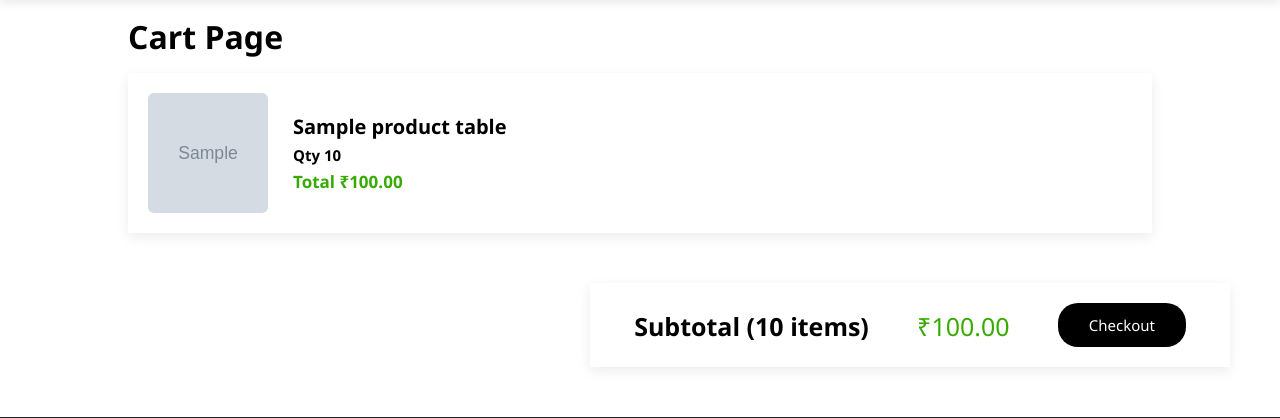
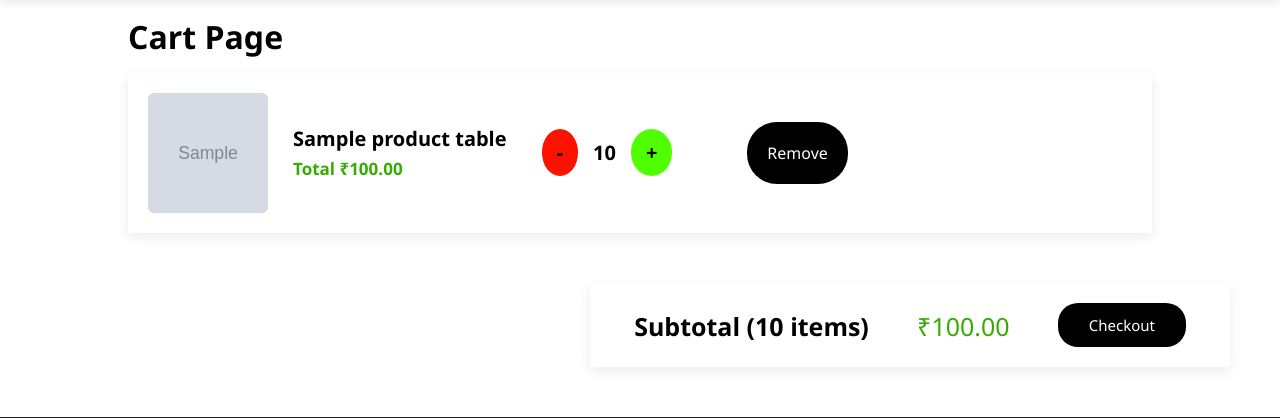
Before and after one commit to Suyash-coder-kumar/Sasta_Amazon, a Django app: page /cart/ in a window 1280 px wide. Shown: the part 79-497 px from the top of the page. Run offline with Django 5.2, Linux system fonts and the light colour scheme; a user stored in the database is signed in; tables that the repository leaves empty hold one stand-in row (values such as "Sample post"); grey boxes marked "Sample" are stand-in pictures; parts of the project's set-up code (start-up, migrations or seed data) failed here and were passed over.

Commit message:
feat and style: add cart increase decrease button
Added increase decrease button with styling and gave them view.

```diff
--- a/sasta_amazon/cart/templates/cart.html
+++ b/sasta_amazon/cart/templates/cart.html
@@ -9,9 +9,14 @@
         <img src="{{item.product.image.url}}" class="cart-item-image" alt="{{item.product.name}}">
         <div class="cart-item-details">
             <p class="cart-item-name">{{item.product.name}}</p>
-            <p class="cart-item-qty">Qty {{item.quantity}}</p>
             <p class="cart-item-price">Total ₹{{item.total_price}}</p>
         </div>
+        <div class="cart-method-block">
+            <a href="{% url 'cart_minus' item.product.id %}" class="cart-minus-btn">-</a>
+            <p class="cart-item-qty" >{{item.quantity}}</p>
+            <a href="{% url 'cart_add' item.product.id %}" class="cart-add-btn">+</a>
+        </div>
+        <a href="{% url 'cart_remove' item.product.id %}" class="cart-remove-btn">Remove</a>
     </div>
     {% endfor %}
 </div>
--- a/sasta_amazon/cart/views.py
+++ b/sasta_amazon/cart/views.py
@@ -18,7 +18,7 @@ def cart_add(request,product_id):
         cart_item.quantity+=1
         cart_item.save()
 
-    return redirect('shop')
+    return redirect('cart')
 
 def cart_minus(request,product_id):
     user=request.user
@@ -34,7 +34,7 @@ def cart_minus(request,product_id):
     except CartItem.DoesNotExist:
         pass
 
-    return redirect('shop')
+    return redirect('cart')
 
 def cart_remove(request,product_id):
     user=request.user
@@ -46,4 +46,4 @@ def cart_remove(request,product_id):
     except CartItem.DoesNotExist:
         pass
 
-    return redirect('shop')
+    return redirect('cart')
--- a/sasta_amazon/core/static/core/css/style.css
+++ b/sasta_amazon/core/static/core/css/style.css
@@ -244,13 +244,64 @@ footer {
     font-weight: bold;
 }
 .cart-item-qty{
-    font-size: 15px;
+    font-size: 20px;
     font-weight: bold;
 }
 .cart-item-price{
     font-size: 17px;
     font-weight: bold;
     color: var(--secondary);
+}
+.cart-method-block{
+    display: flex;
+    flex-direction: row;
+    gap: 15px;
+    align-items: center;
+    margin-left: 10px;
+}
+.cart-add-btn{
+    background-color: #4fff00;
+    text-decoration: none;
+    color: var(--dark);
+    font-size: 20px;
+    font-weight: 800;
+    padding: 10px 15px;
+    border-radius:50%;
+    text-align: center;
+}
+.cart-add-btn:hover{
+    background-color: var(--secondary);
+    color: #fff;
+    transition: 0.3s ease;
+}
+.cart-minus-btn{
+    text-align: center;
+    background-color: #ff1100;
+    font-size: 20px;
+    font-weight: 800;
+    text-decoration: none;
+    color: var(--dark);
+    padding: 10px 15px;
+    border-radius:50%;
+}
+.cart-minus-btn:hover{
+    background-color: #c70303;
+    color: #fff;
+    transition: 0.3s ease;
+    text-align: center;
+}
+.cart-remove-btn{
+    color: white;
+    background-color: var(--dark);
+    padding: 20px;
+    border-radius: 30px;
+    text-decoration:none;
+    margin-left: 50px;
+}
+.cart-remove-btn:hover{
+    background-color: #a4a1a1;
+    color: var(--dark);
+    transition: 0.3s ease;
 }
 
 .cart-checkout-container{
@@ -288,6 +339,11 @@ footer {
     width: 8rem;
     text-align: center;
     border-radius: 20px;
+}
+.checkout-btn:hover{
+    background-color:#a4a1a1;
+    color: var(--dark);
+    transition: 0.3s ease;
 }
 
 .auth-container{
```
